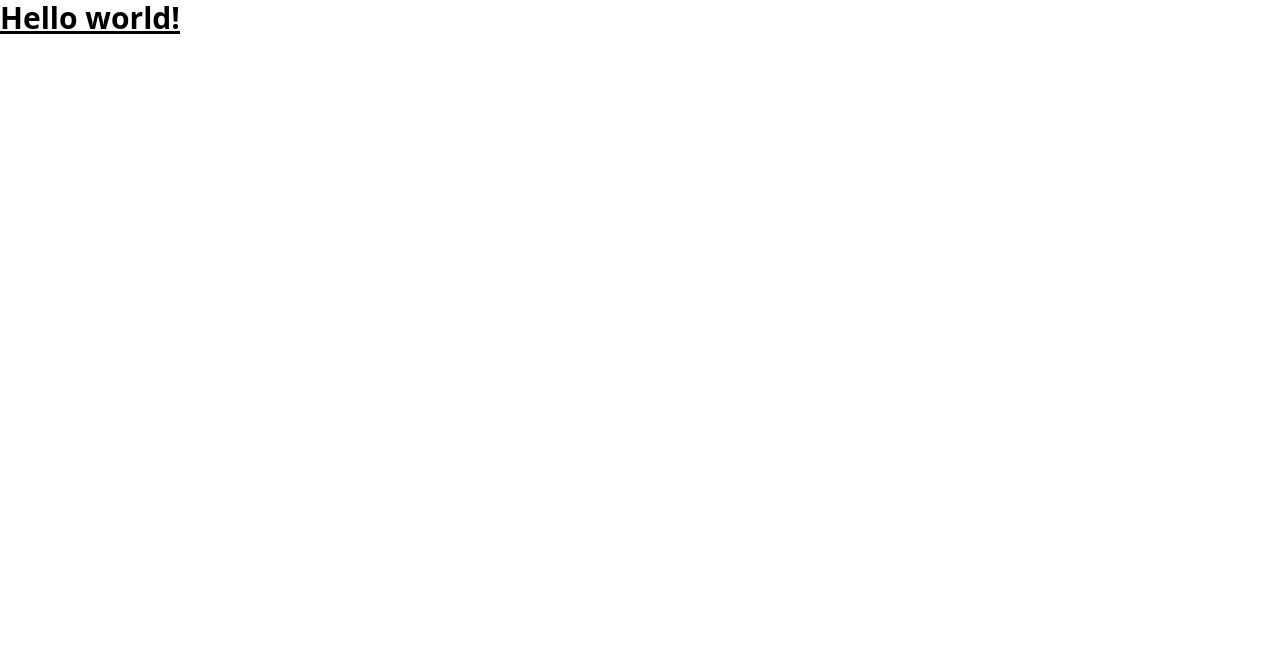
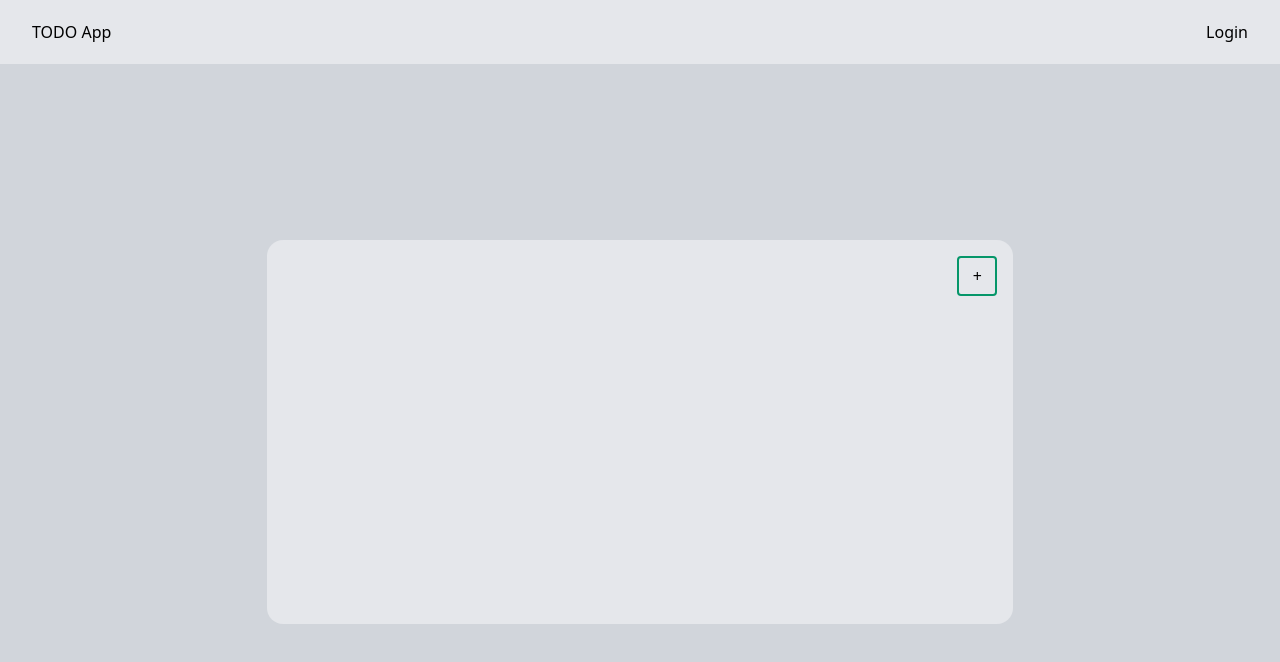
Before and after one commit to emrekrn/todo-redux-tailwind, a React (Vite) app: page / in a window 1280 px wide. Shown: the top 662 px of the page. Built offline with nearby package versions, Linux system fonts and the light colour scheme.

Commit message:
Navbar and create-btn have been created.

```diff
--- a/src/App.jsx
+++ b/src/App.jsx
@@ -1,8 +1,12 @@
+import Navbar from './components/Navbar.jsx';
+import TodoField from './components/TodoField.jsx';
+
 function App() {
 	return (
-		<>
-			<h1 className='text-3xl font-bold underline'>Hello world!</h1>
-		</>
+		<div className='flex h-screen w-screen flex-col bg-gray-300'>
+			<Navbar />
+			<TodoField />
+		</div>
 	);
 }
 
--- /dev/null
+++ b/src/components/Navbar.jsx
@@ -0,0 +1,8 @@
+export default function Navbar() {
+	return (
+		<div className='flex h-16 w-screen items-center justify-between bg-gray-200 px-8'>
+			<p className='align-middle'>TODO App</p>
+			<p>Login</p>
+		</div>
+	);
+}
--- /dev/null
+++ b/src/components/TodoField.jsx
@@ -0,0 +1,11 @@
+export default function TodoField() {
+	return (
+		<div className='m-auto h-96 w-7/12 self-center rounded-2xl bg-gray-200 p-4'>
+			<div className='flex'>
+				<button className='ml-auto aspect-square h-10 rounded border-2 border-emerald-600 duration-100 ease-linear hover:bg-emerald-600 hover:text-white'>
+					+
+				</button>
+			</div>
+		</div>
+	);
+}
```
